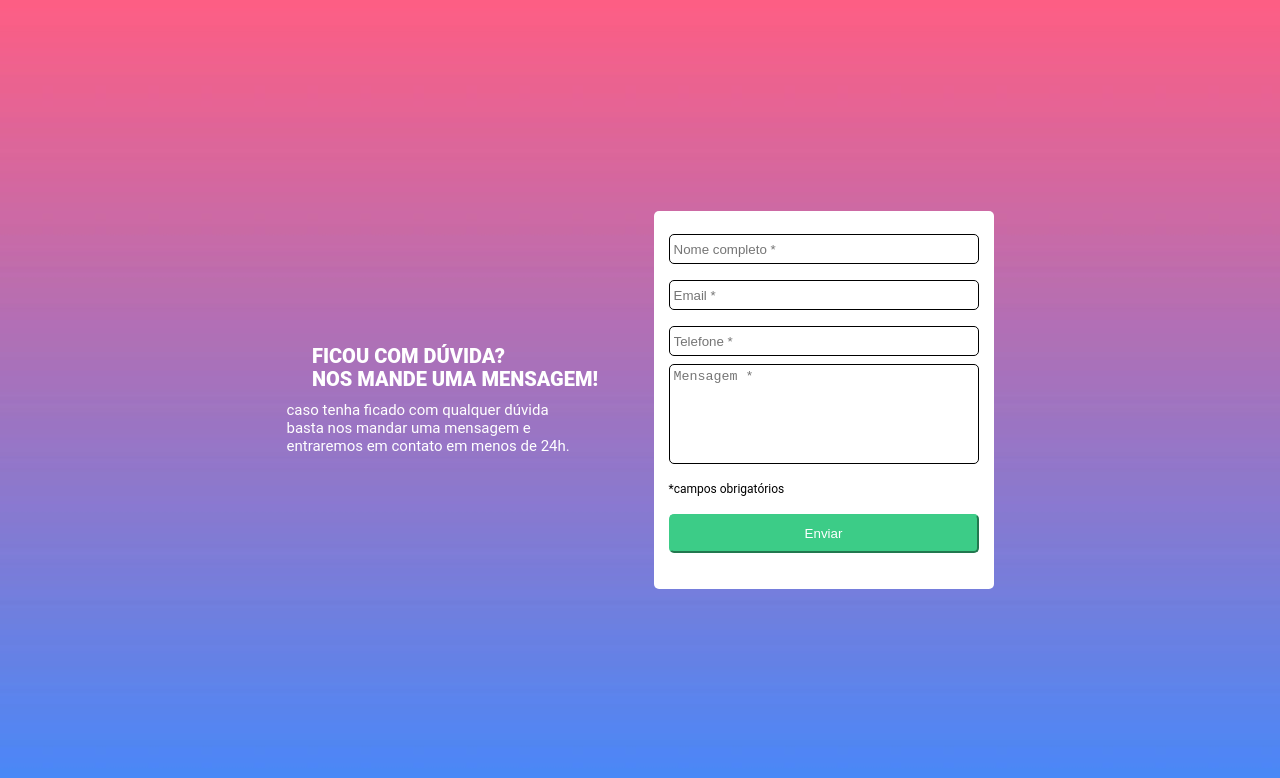
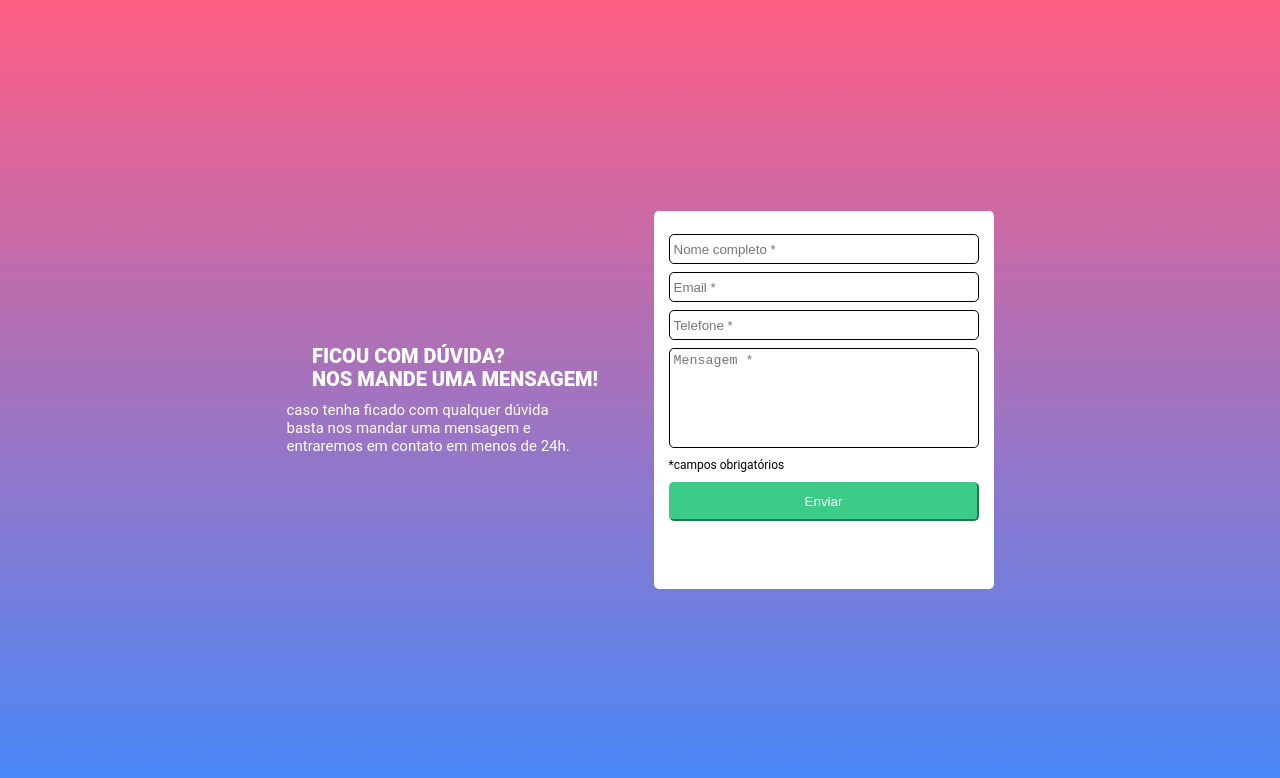
Before and after one commit to Moniquecarvalho/formulario-com-validacao, a plain HTML site: page index.html in a window 1280 px wide. Drawn offline with Linux system fonts and the light colour scheme.

Commit message:
Adicionado margin no form

```diff
--- a/src/css/style.css
+++ b/src/css/style.css
@@ -48,7 +48,6 @@ body {
   display: flex;
   flex-direction: column;
   padding: 15px;
-  gap: 8px;
   border-radius: 5px;
 }
 
@@ -57,6 +56,7 @@ body {
   padding: 4px;
   border: 1px solid;
   border-radius: 5px;
+  margin-top: 8px;
 }
 
 .form .mensagem {
```
